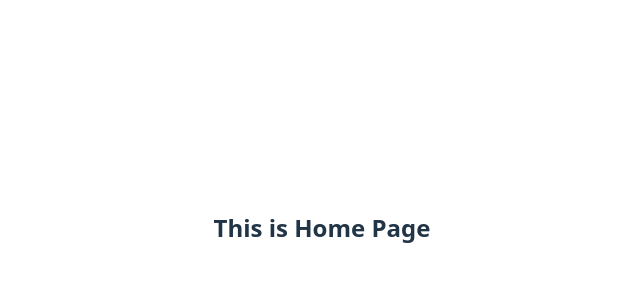
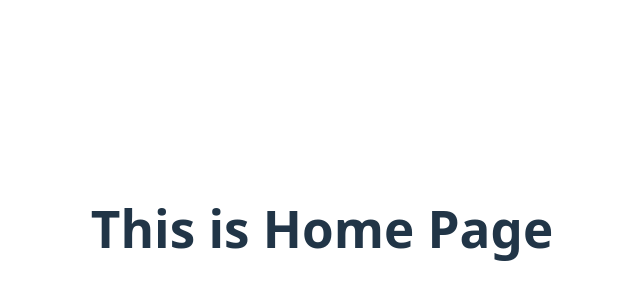
Before and after one commit to rohitkumar087/Login-and-Signup-form-in-react, a React (Vite) app: page / in a window 1280 px wide. Shown: the part 172-472 px from the top of the page, without its empty margins (318-958 px from the left). Built offline with nearby package versions, Linux system fonts and the light colour scheme.

Commit message:
Update form

```diff
--- a/src/Home.jsx
+++ b/src/Home.jsx
@@ -5,7 +5,7 @@ const Home = () => {
   return (
     <div>
         <Nav/>
-      <h2>This is Home Page</h2>
+      <h1>This is Home Page</h1>
     </div>
   )
 }
--- a/src/LogIn.jsx
+++ b/src/LogIn.jsx
@@ -17,6 +17,8 @@ export default function LogIn() {
 
         if (resultData.email === email && resultData.password === password) {
             alert("login successfully");
+            setEmail("")
+            setPassword("")
         }
         else if (resultData.email != email && resultData.password != password) {
             alert("Invalid E-mail and Passowrd");
@@ -64,6 +66,8 @@ export default function LogIn() {
 
 
             </div>
+            <h4>If you don't have any accout so - <a href="/signup">Sign up</a></h4>
+
         </>
     )
 }
--- a/src/SignUp.jsx
+++ b/src/SignUp.jsx
@@ -16,6 +16,9 @@ export default function SignUp() {
         //     setError("Please fill all the fields");
         //     return;
         // }
+        if(name && email && phone && password){
+            alert("Sign up successful now you can login")
+        }
         const allError ={}
         if(!name) allError.name = 'Name is required'
         if(!email) allError.email = 'Email is required'
```
